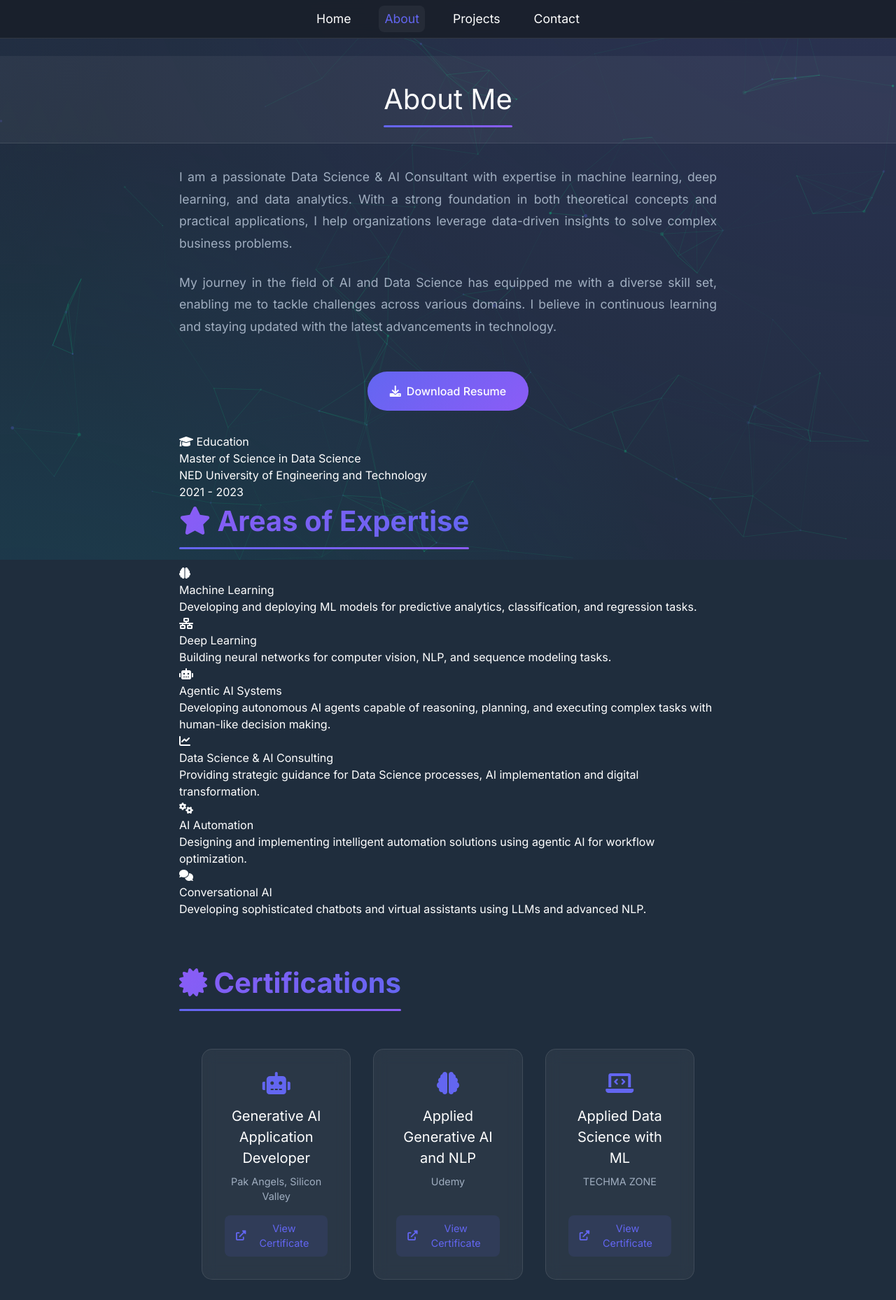
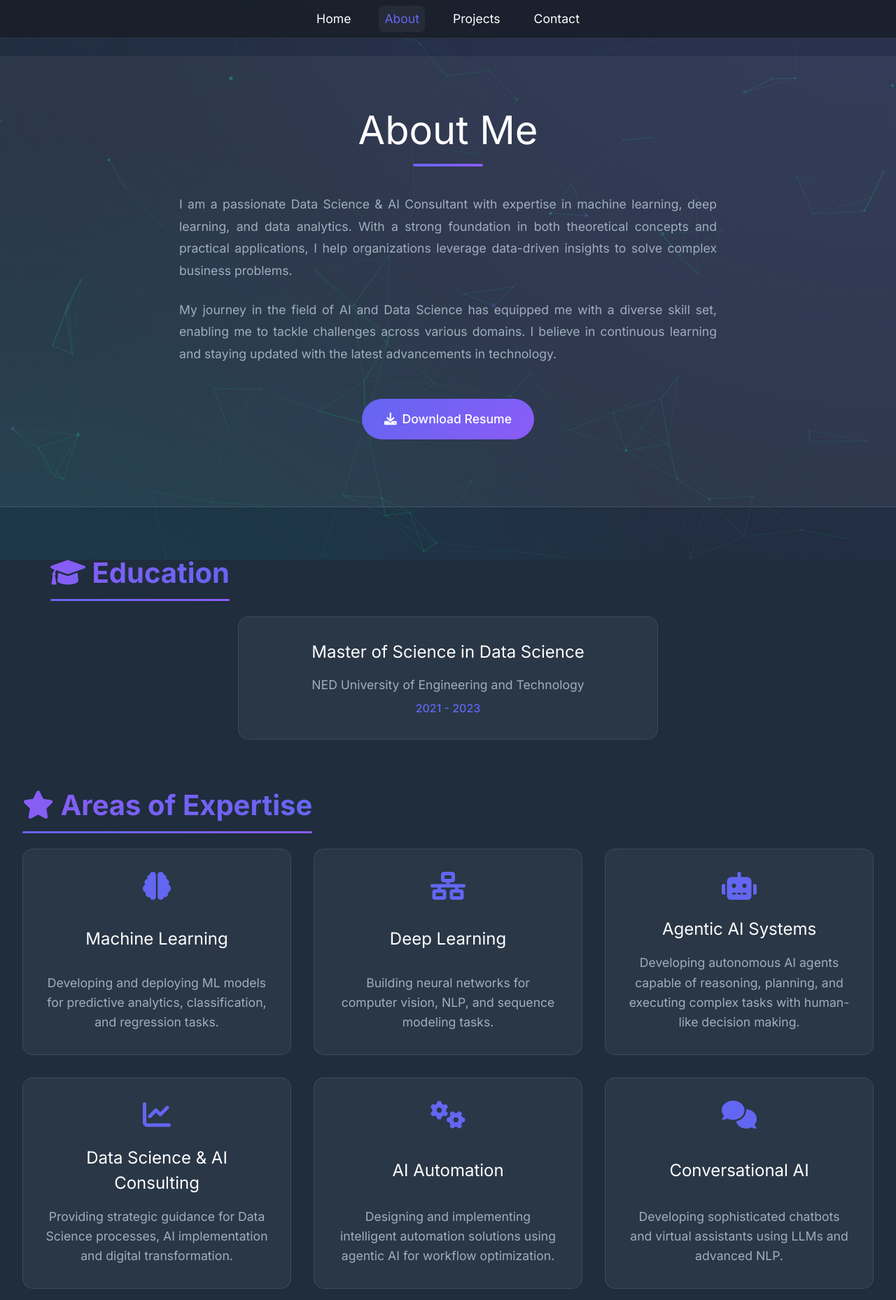
Before and after one commit to WaqasAliDS/waqas-portfolio, a plain HTML site: page about.html in a window 1280 px wide. Shown: the top 1858 px of the page at 70% size. Drawn offline with nearby package versions, Linux system fonts and the light colour scheme; animation ran at ten frames a second.

Commit message:
Improved card designs and overall layout

```diff
--- a/about.html
+++ b/about.html
@@ -35,11 +35,9 @@
     </nav>
 
     <main class="about-main">
-        <section class="page-header">
-            <h1 class="page-title">About Me</h1>
-        </section>
-
-        <section class="about-content">
+        <section class="hero-section">
+            <h1 class="hero-title">About Me</h1>
+            <div class="about-content">
                 <div class="about-text-container">
                     <p class="about-text">
                         I am a passionate Data Science & AI Consultant with expertise in machine learning, deep learning, and data analytics. With a strong foundation in both theoretical concepts and practical applications, I help organizations leverage data-driven insights to solve complex business problems.
@@ -54,17 +52,19 @@
                         <i class="fas fa-download"></i> Download Resume
                     </a>
                 </div>
+            </div>
+        </section>
 
-            <div class="education-section">
-                <h2><i class="fas fa-graduation-cap"></i> Education</h2>
-                <div class="education-details">
+        <section class="education-section">
+            <h2 class="section-title"><i class="fas fa-graduation-cap"></i> Education</h2>
+            <div class="education-card">
                 <h3>Master of Science in Data Science</h3>
-                    <p>NED University of Engineering and Technology</p>
-                    <p>2021 - 2023</p>
+                <p class="institution">NED University of Engineering and Technology</p>
+                <p class="year">2021 - 2023</p>
             </div>
-            </div>
+        </section>
 
-            <div class="expertise-section">
+        <section class="expertise-section">
             <h2 class="section-title"><i class="fas fa-star"></i> Areas of Expertise</h2>
             <div class="expertise-grid">
                 <div class="expertise-card">
@@ -103,9 +103,9 @@
                     <p>Developing sophisticated chatbots and virtual assistants using LLMs and advanced NLP.</p>
                 </div>
             </div>
-            </div>
+        </section>
 
-            <div class="certifications-section">
+        <section class="certifications-section">
             <h2 class="section-title"><i class="fas fa-certificate"></i> Certifications</h2>
             <div class="certifications-grid">
                 <div class="certification-card">
@@ -189,7 +189,6 @@
                     </a>
                 </div>
             </div>
-            </div>
         </section>
     </main>
 
--- a/styles.css
+++ b/styles.css
@@ -70,43 +70,340 @@ body::before {
   opacity: 0.3;
 }
 
-/* Hero section */
-.hero {
-    min-height: 100vh;
+/* Hero Section */
+.hero-section {
+    text-align: center;
+    padding: 4rem 2rem;
+    background: var(--glass);
+    border-bottom: 1px solid var(--glass-border);
+    margin-bottom: 4rem;
+}
+
+.hero-title {
+    font-size: 3.5rem;
+    color: var(--text-primary);
+    margin-bottom: 3rem;
+    position: relative;
+    display: inline-block;
+}
+
+.hero-title::after {
+    content: '';
+    position: absolute;
+    bottom: -10px;
+    left: 50%;
+    transform: translateX(-50%);
+    width: 100px;
+    height: 4px;
+    background: var(--gradient);
+    border-radius: 4px;
+}
+
+.about-content {
+    max-width: 800px;
+    margin: 0 auto;
+}
+
+.about-text {
+    color: var(--text-secondary);
+    font-size: 1.2rem;
+    line-height: 1.8;
+    margin-bottom: 1.5rem;
+}
+
+/* Education Section */
+.education-section {
+    max-width: 1200px;
+    margin: 0 auto 4rem;
+    padding: 0 2rem;
+}
+
+.education-card {
+    background: var(--glass);
+    border: 1px solid var(--glass-border);
+    border-radius: 15px;
+    padding: 2rem;
+    text-align: center;
+    max-width: 600px;
+    margin: 0 auto;
+    backdrop-filter: blur(10px);
+    transition: transform 0.3s ease, box-shadow 0.3s ease;
+}
+
+.education-card:hover {
+    transform: translateY(-5px);
+    box-shadow: 0 10px 20px var(--shadow);
+    border-color: var(--primary);
+}
+
+.education-card h3 {
+    font-size: 1.5rem;
+    color: var(--text-primary);
+    margin-bottom: 1rem;
+}
+
+.institution {
+    color: var(--text-secondary);
+    font-size: 1.1rem;
+    margin-bottom: 0.5rem;
+}
+
+.year {
+    color: var(--primary);
+    font-weight: 500;
+}
+
+/* Section Titles */
+.section-title {
+    font-size: 2.5rem;
+    color: var(--text-primary);
+    margin-bottom: 2rem;
+    text-align: center;
     display: flex;
     align-items: center;
     justify-content: center;
-    padding: 4rem 2rem;
-    position: relative;
-    z-index: 1;
-}
-
-.hero-content {
-    max-width: 1200px;
-    margin: 0 auto;
+    gap: 1rem;
+}
+
+.section-title i {
+    color: var(--primary);
+}
+
+/* Expertise Section */
+.expertise-section {
+    max-width: 1400px;
+    margin: 0 auto 4rem;
+    padding: 0 2rem;
+}
+
+.expertise-grid {
+    display: grid;
+    grid-template-columns: repeat(3, 1fr);
+    gap: 2rem;
+}
+
+.expertise-card {
+    background: var(--glass);
+    border: 1px solid var(--glass-border);
+    border-radius: 15px;
+    padding: 2rem;
+    text-align: center;
+    backdrop-filter: blur(10px);
+    transition: transform 0.3s ease, box-shadow 0.3s ease;
+    height: 100%;
     display: flex;
     flex-direction: column;
+    justify-content: space-between;
+}
+
+.expertise-card:hover {
+    transform: translateY(-5px);
+    box-shadow: 0 10px 20px var(--shadow);
+    border-color: var(--primary);
+}
+
+.expertise-card i {
+    font-size: 2.5rem;
+    color: var(--primary);
+    margin-bottom: 1.5rem;
+    transition: color 0.3s ease;
+}
+
+.expertise-card:hover i {
+    color: var(--accent);
+}
+
+.expertise-card h3 {
+    font-size: 1.5rem;
+    color: var(--text-primary);
+    margin-bottom: 1rem;
+}
+
+.expertise-card p {
+    color: var(--text-secondary);
+    line-height: 1.6;
+    font-size: 1.1rem;
+}
+
+/* Certifications Section */
+.certifications-section {
+    max-width: 1400px;
+    margin: 0 auto 4rem;
+    padding: 0 2rem;
+}
+
+.certifications-grid {
+    display: grid;
+    grid-template-columns: repeat(3, 1fr);
+    gap: 2rem;
+}
+
+.certification-card {
+    background: var(--glass);
+    border: 1px solid var(--glass-border);
+    border-radius: 15px;
+    padding: 2rem;
+    text-align: center;
+    backdrop-filter: blur(10px);
+    transition: transform 0.3s ease, box-shadow 0.3s ease;
+    height: 100%;
+    display: flex;
+    flex-direction: column;
+    justify-content: space-between;
+}
+
+.certification-card:hover {
+    transform: translateY(-5px);
+    box-shadow: 0 10px 20px var(--shadow);
+    border-color: var(--primary);
+}
+
+.certification-card i {
+    font-size: 2.5rem;
+    color: var(--primary);
+    margin-bottom: 1.5rem;
+    transition: color 0.3s ease;
+}
+
+.certification-card:hover i {
+    color: var(--accent);
+}
+
+.certification-card h3 {
+    font-size: 1.3rem;
+    color: var(--text-primary);
+    margin-bottom: 1rem;
+    line-height: 1.4;
+}
+
+.cert-issuer {
+    color: var(--text-secondary);
+    font-size: 1rem;
+    margin-bottom: 1.5rem;
+}
+
+.cert-link {
+    display: inline-flex;
     align-items: center;
-    gap: 2rem;
-    text-align: center;
-}
-
-.hero-title {
-    font-size: 4.5rem;
-    font-weight: 800;
-    line-height: 1.1;
-    margin: 0;
+    gap: 0.5rem;
+    padding: 0.75rem 1.5rem;
+    background: rgba(99, 102, 241, 0.1);
+    color: var(--primary);
+    text-decoration: none;
+    border-radius: 30px;
+    font-size: 0.9rem;
+    transition: all 0.3s ease;
+    margin-top: auto;
+}
+
+.cert-link:hover {
+    background: rgba(139, 92, 246, 0.2);
+    color: var(--accent);
+    transform: translateY(-2px);
+}
+
+/* Download Resume Button */
+.cv-download-container {
+    margin-top: 3rem;
+}
+
+.cv-download-btn {
+    display: inline-flex;
+    align-items: center;
+    gap: 0.75rem;
+    padding: 1rem 2rem;
     background: var(--gradient);
-    -webkit-background-clip: text;
-    -webkit-text-fill-color: transparent;
-    animation: pulse 3s ease-in-out infinite;
-}
-
-.hero-text {
-    font-size: 1.8rem;
-    line-height: 1.6;
-    margin: 0;
-    color: var(--text-secondary);
+    color: var(--text-primary);
+    text-decoration: none;
+    border-radius: 30px;
+    font-size: 1.1rem;
+    font-weight: 500;
+    transition: transform 0.3s ease, box-shadow 0.3s ease;
+}
+
+.cv-download-btn:hover {
+    transform: translateY(-2px);
+    box-shadow: 0 10px 20px rgba(99, 102, 241, 0.3);
+}
+
+/* Responsive Design */
+@media (max-width: 1200px) {
+    .expertise-grid,
+    .certifications-grid {
+        grid-template-columns: repeat(2, 1fr);
+    }
+}
+
+@media (max-width: 768px) {
+    .hero-section {
+        padding: 3rem 1rem;
+    }
+
+    .hero-title {
+        font-size: 2.5rem;
+    }
+
+    .about-text {
+        font-size: 1.1rem;
+        text-align: left;
+    }
+
+    .section-title {
+        font-size: 2rem;
+    }
+
+    .expertise-grid,
+    .certifications-grid {
+        grid-template-columns: 1fr;
+        gap: 1.5rem;
+    }
+
+    .expertise-card,
+    .certification-card {
+        padding: 1.5rem;
+    }
+
+    .expertise-card i,
+    .certification-card i {
+        font-size: 2rem;
+    }
+
+    .cv-download-btn {
+        padding: 0.875rem 1.75rem;
+        font-size: 1rem;
+    }
+}
+
+@media (max-width: 480px) {
+    .hero-section {
+        padding: 2rem 1rem;
+    }
+
+    .hero-title {
+        font-size: 2rem;
+    }
+
+    .about-text {
+        font-size: 1rem;
+    }
+
+    .section-title {
+        font-size: 1.75rem;
+    }
+
+    .expertise-card h3,
+    .certification-card h3 {
+        font-size: 1.2rem;
+    }
+
+    .expertise-card p {
+        font-size: 1rem;
+    }
+
+    .cert-link {
+        padding: 0.625rem 1.25rem;
+        font-size: 0.85rem;
+    }
 }
 
 /* Timeline styles */
```
Lines whose indentation alone changed are shown as unchanged.
